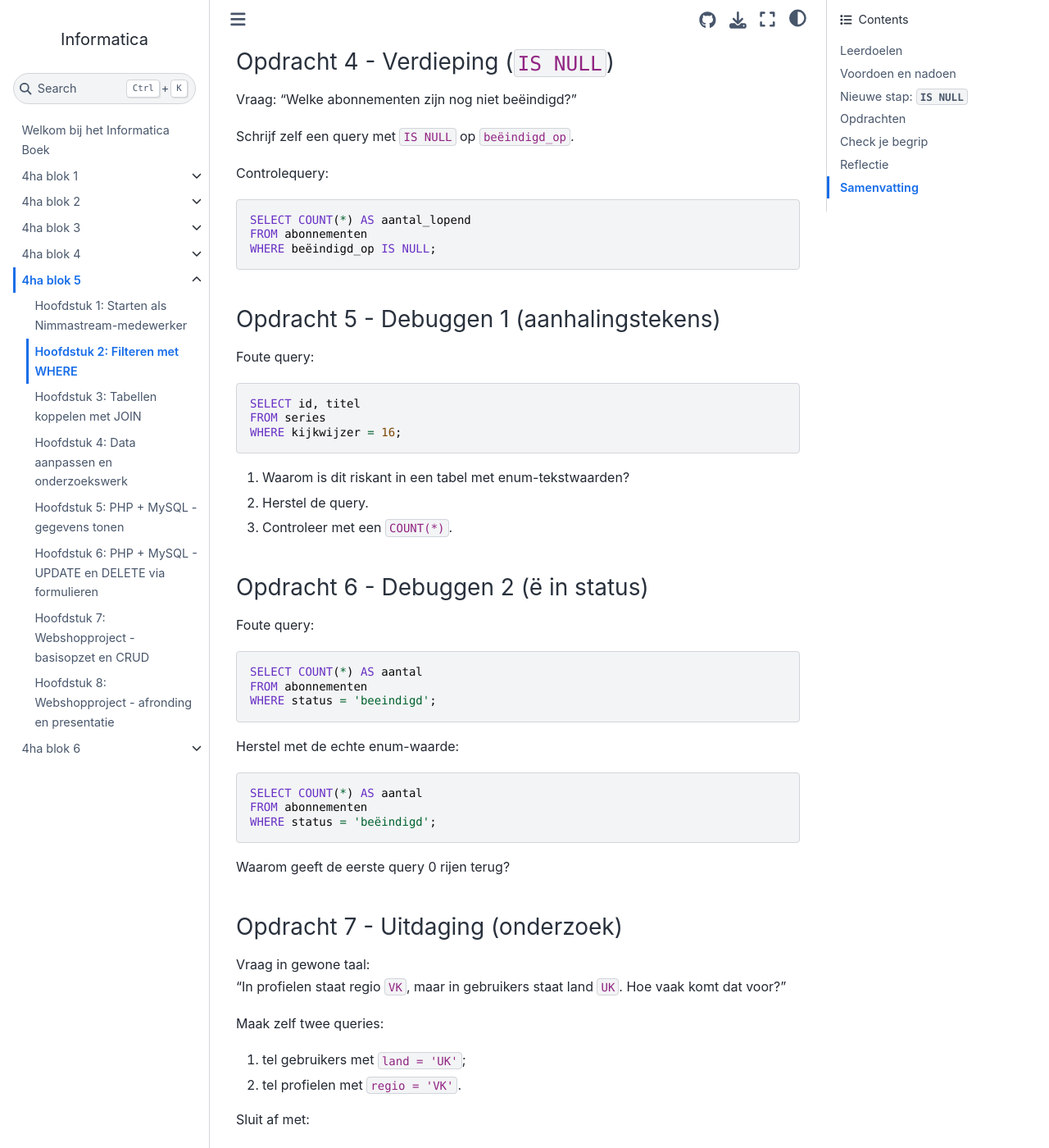
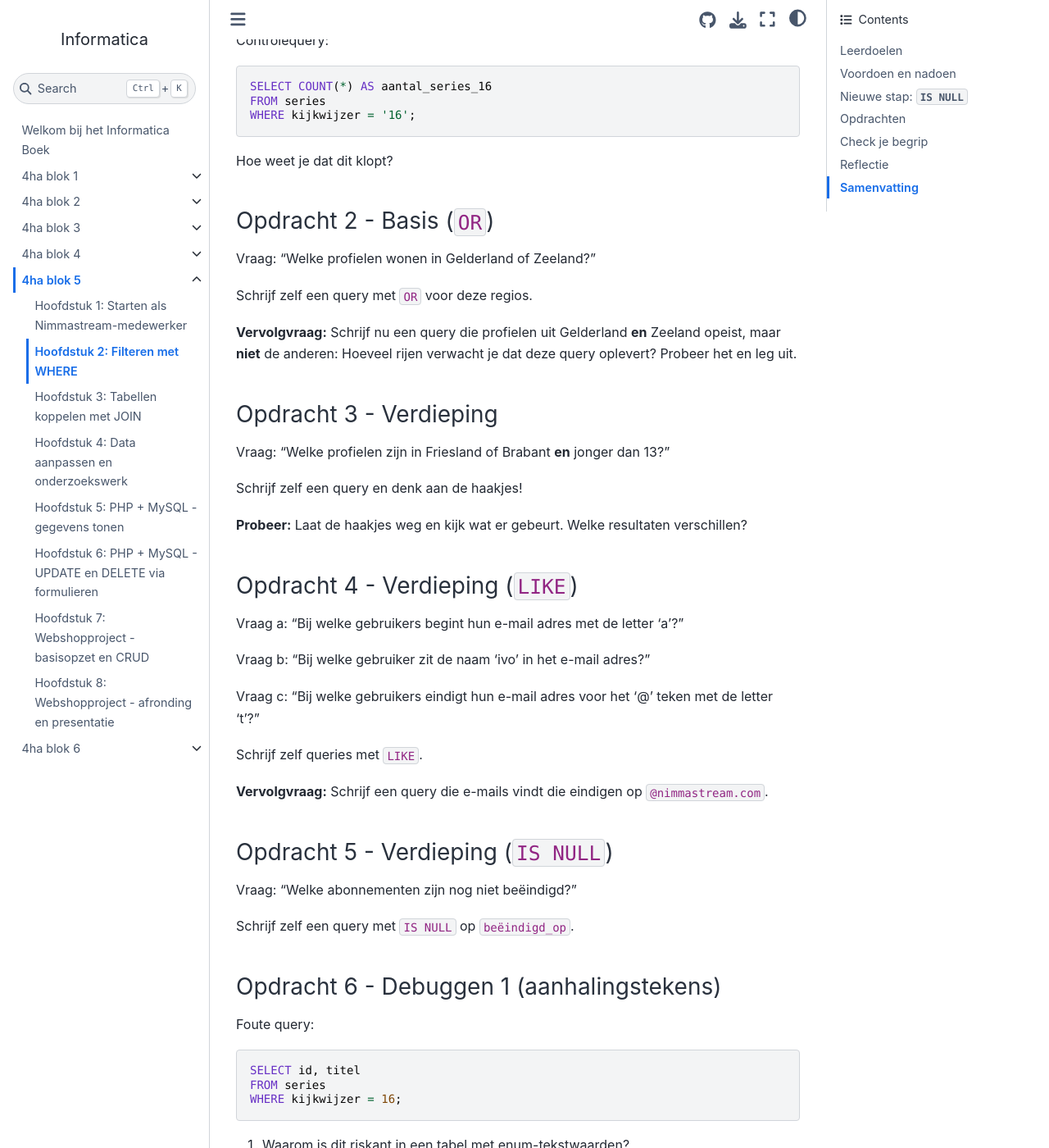
Before and after one commit to JoostvanTiel/informatica, a Jupyter Book: the page built from book/blok5/hoofdstuk2.md, in a window 1280 px wide and 1400 px high, scrolled down 3189 px. Shown: the whole window at 82% size. Built offline with Jupyter Book 1.0.4 settings and Sphinx 7.4.7 and the Sphinx Book theme 1.1.4, drawn with Linux system fonts in a browser that asks for light colours; some of the changed text lies outside the part shown.

Commit message:
Refactor Hoofdstuk 2 by removing redundant control queries and enhancing explanations for SQL concepts; introduce new examples for `LIKE` and `IS NULL`.

````diff
--- a/book/blok5/hoofdstuk2.md
+++ b/book/blok5/hoofdstuk2.md
@@ -32,16 +32,7 @@
 ORDER BY leeftijd_profiel, id;
 ```
 
-Controlequery:
-
-```sql
-SELECT COUNT(*) AS aantal_kindprofielen
-FROM profielen
-WHERE leeftijd_profiel <= 12;
-```
-
-**Voorspel eerst** hoeveel rijen je ongeveer verwacht.
-**Hoe weet je dat dit klopt?**
+Hier worden de resultaten gefilterd met `WHERE` met daarachter een voorwaarde. Alle records die niet voldoen aan de voorwaarde komen zo niet terug.
 
 ### Nadoen (één verandering)
 
@@ -55,14 +46,55 @@
 ORDER BY leeftijd_profiel, id;
 ```
 
-Controlequery:
+Er worden dus twee voorwaarden gecombineerd met `AND`.
+
+### Voordoen (nieuw concept: `OR`)
+
+Vraag: "Welke profielen wonen in regio NH of ZH?"
 
 ```sql
-SELECT COUNT(*) AS aantal_kindprofielen_nh
+SELECT id, voornaam, achternaam, regio
 FROM profielen
-WHERE leeftijd_profiel <= 12
-  AND regio = 'NH';
+WHERE regio = 'NH' OR regio = 'ZH'
+ORDER BY regio, id;
 ```
+
+Hier werkt `OR` als een "alles-of" operator: records die aan **minstens één** voorwaarde voldoen, komen terug. Dit geeft je veel meer rijen dan met `AND`.
+
+### Voordoen (AND en OR combineren)
+
+Vraag: "Welke profielen zijn in NH of ZH **en** jonger dan 13?"
+
+```sql
+SELECT id, voornaam, achternaam, regio, leeftijd_profiel
+FROM profielen
+WHERE (regio = 'NH' OR regio = 'ZH')
+  AND leeftijd_profiel < 13
+ORDER BY regio, leeftijd_profiel;
+```
+
+Let op: haakjes bepalen de **volgorde**. `AND` bindt sterker dan `OR`, dus de haakjes zijn hier essentieel:
+
+- **Met haakjes** (goed): eerst alle NH en ZH, daarna filteren op leeftijd.
+- **Zonder haakjes** (fout): SQL interpreteert het anders en geeft verkeerde resultaten.
+
+### Voordoen (nieuw concept: `LIKE`)
+
+Vraag: "Welke gebruikers hebben `harry` in hun e-mailadres?"
+
+```sql
+SELECT id, email, voornaam
+FROM gebruikers
+WHERE email LIKE '%harry%'
+ORDER BY email;
+```
+
+`LIKE` zoekt op **patroon**, niet op exacte match:
+
+- `%harry%` = "harry" ergens in de waarde (voor- en/of achter)
+- `harry%` = begint met "harry"
+- `%harry` = eindigt met "harry"
+- `_` = precies één teken (bijv. `b_t` matcht "bat", "bit", "bot", etc.)
 
 ---
 
@@ -109,51 +141,42 @@
 
 Hoe weet je dat dit klopt?
 
-### Opdracht 2 - Basis (`AND`/`OR`)
+### Opdracht 2 - Basis (`OR`)
 
-Vraag: "Welke profielen wonen in NH of ZH?"
+Vraag: "Welke profielen wonen in Gelderland of Zeeland?"
 
-Schrijf zelf een query met `OR` voor regio `NH` of `ZH`.
+Schrijf zelf een query met `OR` voor deze regios.
 
-Controlequery:
+**Vervolgvraag:** Schrijf nu een query die profielen uit Gelderland **en** Zeeland opeist, maar **niet** de anderen:
+Hoeveel rijen verwacht je dat deze query oplevert? Probeer het en leg uit.
 
-```sql
-SELECT COUNT(*) AS aantal_nh_of_zh
-FROM profielen
-WHERE regio = 'NH' OR regio = 'ZH';
-```
+### Opdracht 3 - Verdieping
 
-Schrijf daarna ook een versie met `AND` en leg uit waarom die veel minder rijen geeft.
+Vraag: "Welke profielen zijn in Friesland of Brabant **en** jonger dan 13?"
 
-### Opdracht 3 - Verdieping (`LIKE`)
+Schrijf zelf een query en denk aan de haakjes!
 
-Vraag: "Welke gebruikers hebben 'harry' in hun e-mail?"
+**Probeer:** Laat de haakjes weg en kijk wat er gebeurt. Welke resultaten verschillen?
 
-Schrijf zelf een query met `LIKE`.
+### Opdracht 4 - Verdieping (`LIKE`)
 
-Controlequery:
+Vraag a: "Bij welke gebruikers begint hun e-mail adres met de letter 'a'?"
 
-```sql
-SELECT COUNT(*) AS aantal_harry
-FROM gebruikers
-WHERE email LIKE '%harry%';
-```
+Vraag b: "Bij welke gebruiker zit de naam 'ivo' in het e-mail adres?"
 
-### Opdracht 4 - Verdieping (`IS NULL`)
+Vraag c: "Bij welke gebruikers eindigt hun e-mail adres voor het '@' teken met de letter 't'?"
+
+Schrijf zelf queries met `LIKE`.
+
+**Vervolgvraag:** Schrijf een query die e-mails vindt die eindigen op `@nimmastream.com`.
+
+### Opdracht 5 - Verdieping (`IS NULL`)
 
 Vraag: "Welke abonnementen zijn nog niet beëindigd?"
 
 Schrijf zelf een query met `IS NULL` op `beëindigd_op`.
 
-Controlequery:
-
-```sql
-SELECT COUNT(*) AS aantal_lopend
-FROM abonnementen
-WHERE beëindigd_op IS NULL;
-```
-
-### Opdracht 5 - Debuggen 1 (aanhalingstekens)
+### Opdracht 6 - Debuggen 1 (aanhalingstekens)
 
 Foute query:
 
@@ -164,10 +187,9 @@
 ```
 
 1. Waarom is dit riskant in een tabel met enum-tekstwaarden?
-2. Herstel de query.
-3. Controleer met een `COUNT(*)`.
+2. Verbeter de query.
 
-### Opdracht 6 - Debuggen 2 (ë in status)
+### Opdracht 7 - Debuggen 2 (ë in status)
 
 Foute query:
 
@@ -177,30 +199,8 @@
 WHERE status = 'beeindigd';
 ```
 
-Herstel met de echte enum-waarde:
-
-```sql
-SELECT COUNT(*) AS aantal
-FROM abonnementen
-WHERE status = 'beëindigd';
-```
-
-Waarom geeft de eerste query 0 rijen terug?
-
-### Opdracht 7 - Uitdaging (onderzoek)
-
-Vraag in gewone taal:
-"In profielen staat regio `VK`, maar in gebruikers staat land `UK`. Hoe vaak komt dat voor?"
-
-Maak zelf twee queries:
-
-1. tel gebruikers met `land = 'UK'`;
-2. tel profielen met `regio = 'VK'`.
-
-Sluit af met:
-
-- is de codering consistent of niet?
-- welke keuze zou jij als databouwer maken (`UK` of `VK`) en waarom?
+1. Waarom geeft de eerste query 0 rijen terug?
+2. Herstel met de echte enum-waarde:
 
 ---
 
@@ -208,8 +208,13 @@
 
 1. Wanneer gebruik je `IS NULL`?
 2. Wat is het verschil tussen `AND` en `OR`?
-3. Wanneer kies je `LIKE` in plaats van `=`?
-4. Waarom moet je exact de waarde `'beëindigd'` typen?
+3. Waarom zijn haakjes belangrijk bij combinaties van `AND` en `OR`?
+4. Wanneer kies je `LIKE` in plaats van `=`?
+5. Welke `LIKE`-patronen zijn dit?
+   - `%@outlook.com` (wat zoek je?)
+   - `2023-%` (wat zoek je?)
+   - `_izz_` (welke woorden passen?)
+6. Waarom moet je exact de waarde `'beëindigd'` typen i.p.v. `beeindigd`?
 
 ---
 
````
